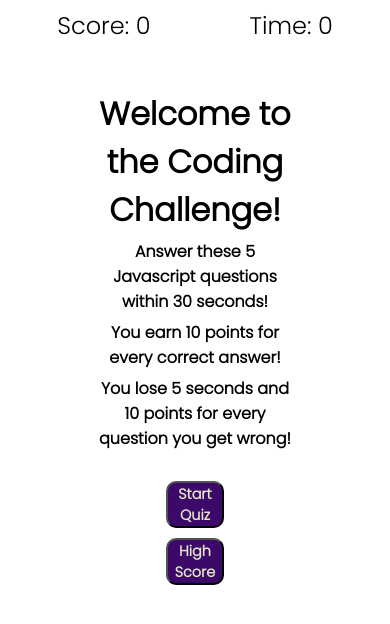
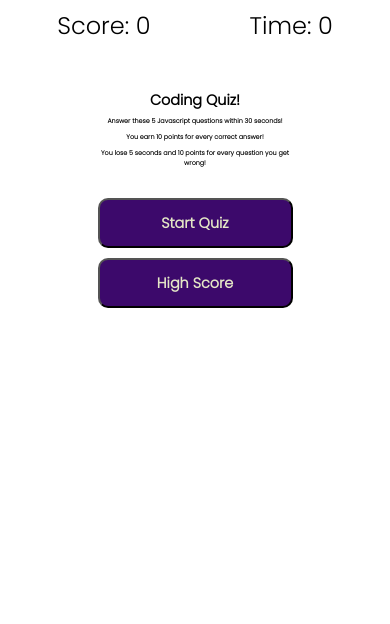
Before and after one commit to asharif123/code-questionnaire, a plain HTML site: page index.html in a window 390 px wide. Drawn offline with Linux system fonts and the light colour scheme.

Commit message:
added responsiveness to website

```diff
--- a/assets/css/styles.css
+++ b/assets/css/styles.css
@@ -36,7 +36,7 @@ header ul {
 .buttons {
     display: flex;
     flex-direction: column;
-    width: 30%;
+    width: 100%;
     margin: 20px auto;
 }
 
@@ -48,6 +48,8 @@ header ul {
     font-size: 90%;
     font-weight: 900;
     cursor: pointer;
+    min-width: 100px;
+    min-height: 50px;
 }
 
 #go-back-button a {
@@ -65,6 +67,7 @@ header ul {
     font-weight: 900;
     width: 50%;
     margin: 2% auto;
+    min-width: 200px;
 }
 
 /* shows which choice the user has selected */
@@ -97,6 +100,7 @@ form {
     display: flex;
     flex-direction: column;
     margin-top: 5%;
+    margin: 0 auto;
 }
 
 #high-scores {
@@ -123,3 +127,45 @@ form {
 #clear-button {
     margin-top: 2%;
 }
+
+/* *************************** responsiveness ****************** */
+
+@media (max-width: 800px) {
+    h1, h2, h3 {
+      font-size: 100%;
+      margin-bottom: 5%;
+      font-weight: bold;
+    }
+
+    p {
+        font-size: 70%;
+      }
+  }
+
+  @media (max-width: 560px) {
+    h1, h4 {
+      font-size: 90%;
+      margin-bottom: 5%;
+      font-weight: bold;
+    }
+
+    h2, h3 {
+        font-size: 65%;
+        margin-bottom: 10%;
+        font-weight: bold;
+    }
+
+    p {
+        font-size: 40%;
+      }
+
+    .multiple-choices {
+        margin: -20px;
+    }
+
+    #add-initials {
+        font-size: 50%;
+    }
+
+
+  }
--- a/index.html
+++ b/index.html
@@ -18,7 +18,7 @@
         </ul>
     </header>
     <div id="stage">
-        <h1>Welcome to the Coding Challenge!</h1>
+        <h1>Coding Quiz!</h1>
         <p>Answer these 5 Javascript questions within 30 seconds!</p>
         <p>You earn 10 points for every correct answer!</p>
         <p>You lose 5 seconds and 10 points for every question you get wrong!</p>
```
